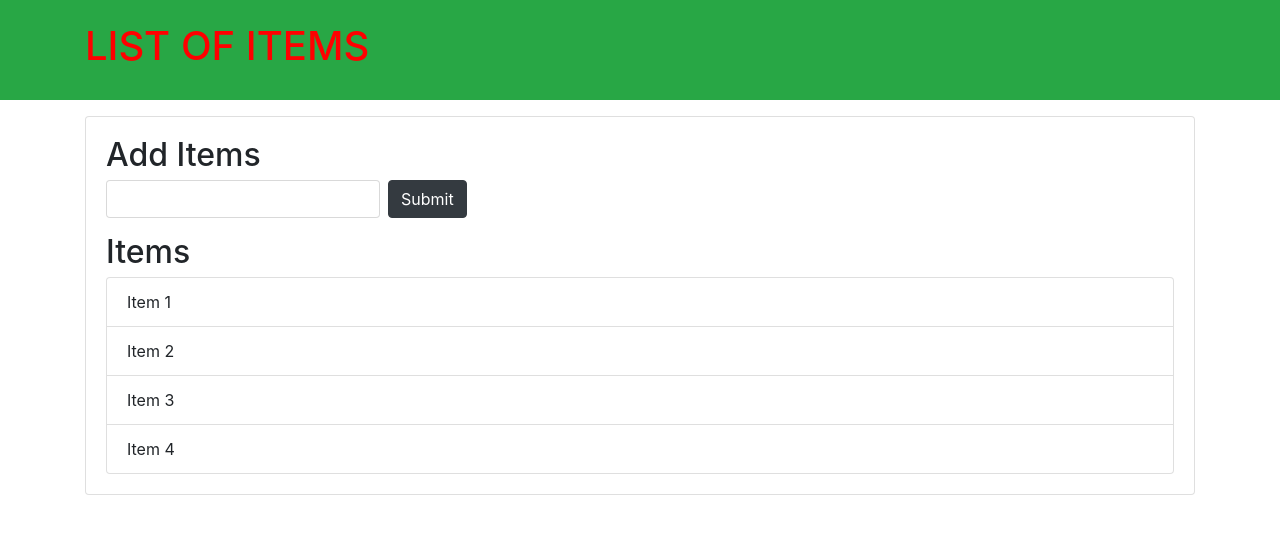
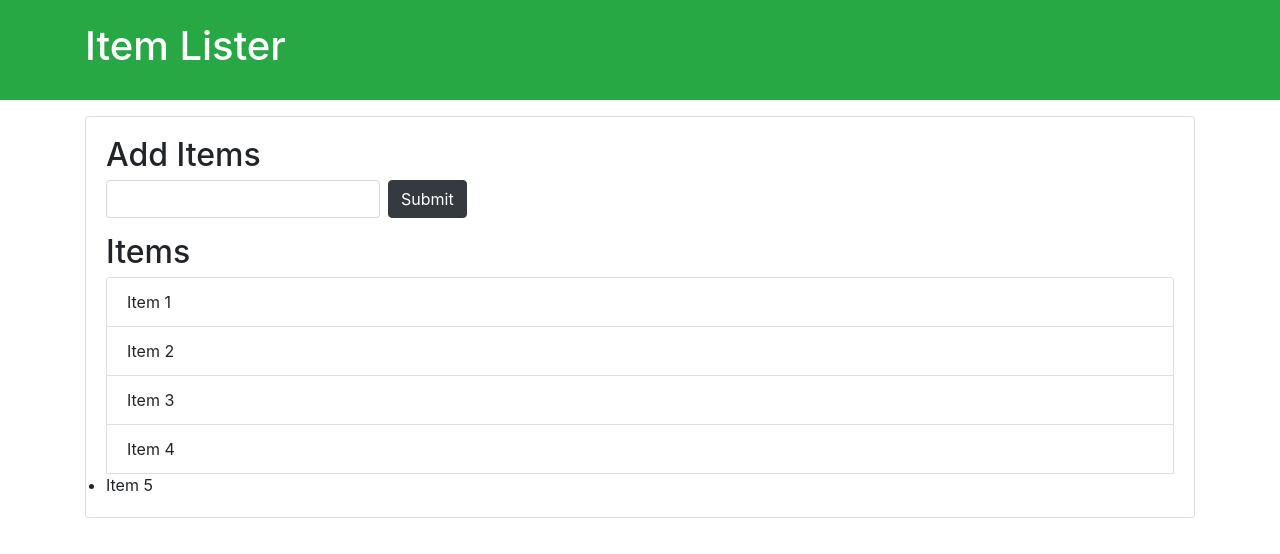
Before and after one commit to AnkitJhadev/sharp-demo, a plain HTML site: page index.html in a window 1280 px wide. Drawn offline with nearby package versions, Linux system fonts and the light colour scheme.

Commit message:
This is my second commit

```diff
--- a/index.html
+++ b/index.html
@@ -29,6 +29,7 @@
                 <li class="list-group-item">Item 2</li>
                 <li class="list-group-item">Item 3</li>
                 <li class="list-group-item">Item 4</li>
+                <li class="hjk">Item 5</li>
             </ul>
         </div>
     </div>
--- a/index.js
+++ b/index.js
@@ -3,8 +3,10 @@
 // console.log(document.timeline);
 // const title = document.getElementById("main-header");
 // title.innerText = 'HELLO' ;
-const header = document.getElementById("header-title");
-header.textContent = 'LIST OF ITEMS';
-const change = document.getElementsByClassName("title");
-change.textContent = "Add List Of Items";
-header.style.color="red";
+// const header = document.getElementById("header-title");
+// header.textContent = 'LIST OF ITEMS';
+// const change = document.getElementsByClassName("title");
+// change.textContent ;= "Add List Of Items";
+// header.style.color="red"
+var list = document.getElementsByClassName('list-group');
+list.getElementsByClassName('list-group').innerText = 'hello';
```
